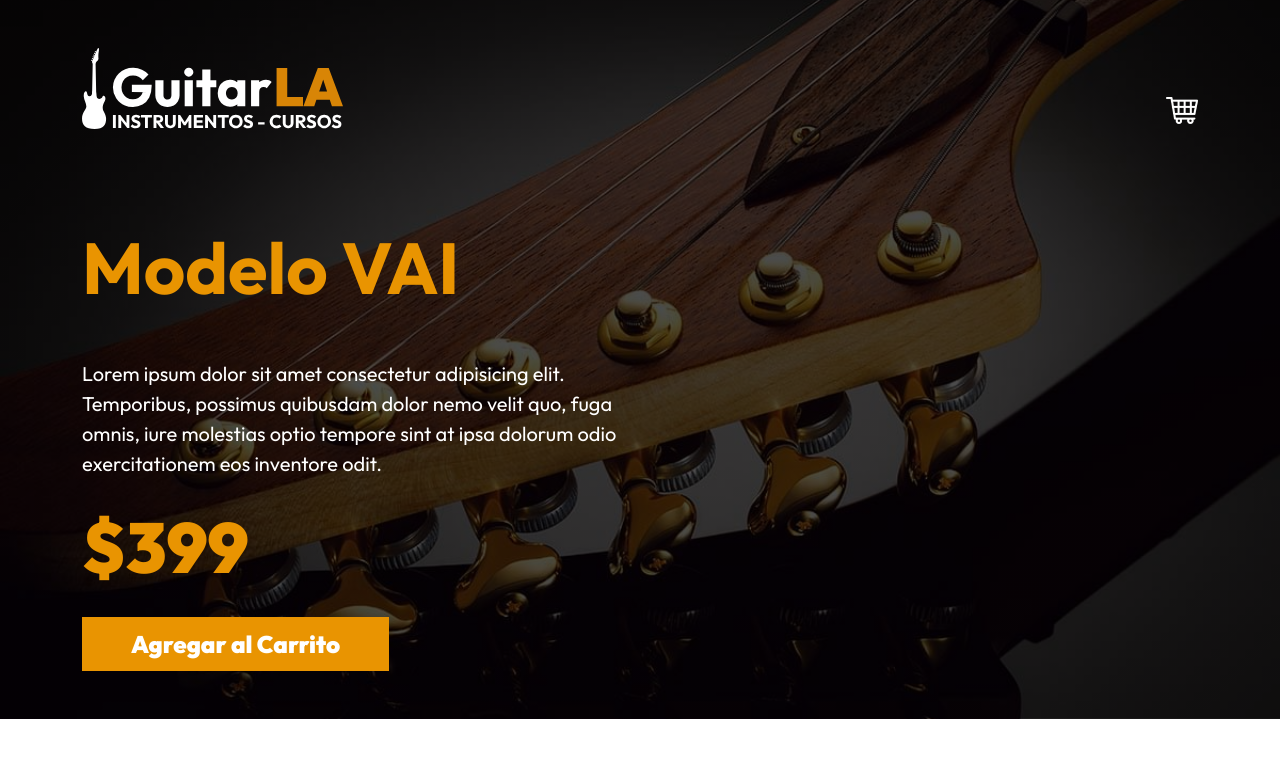
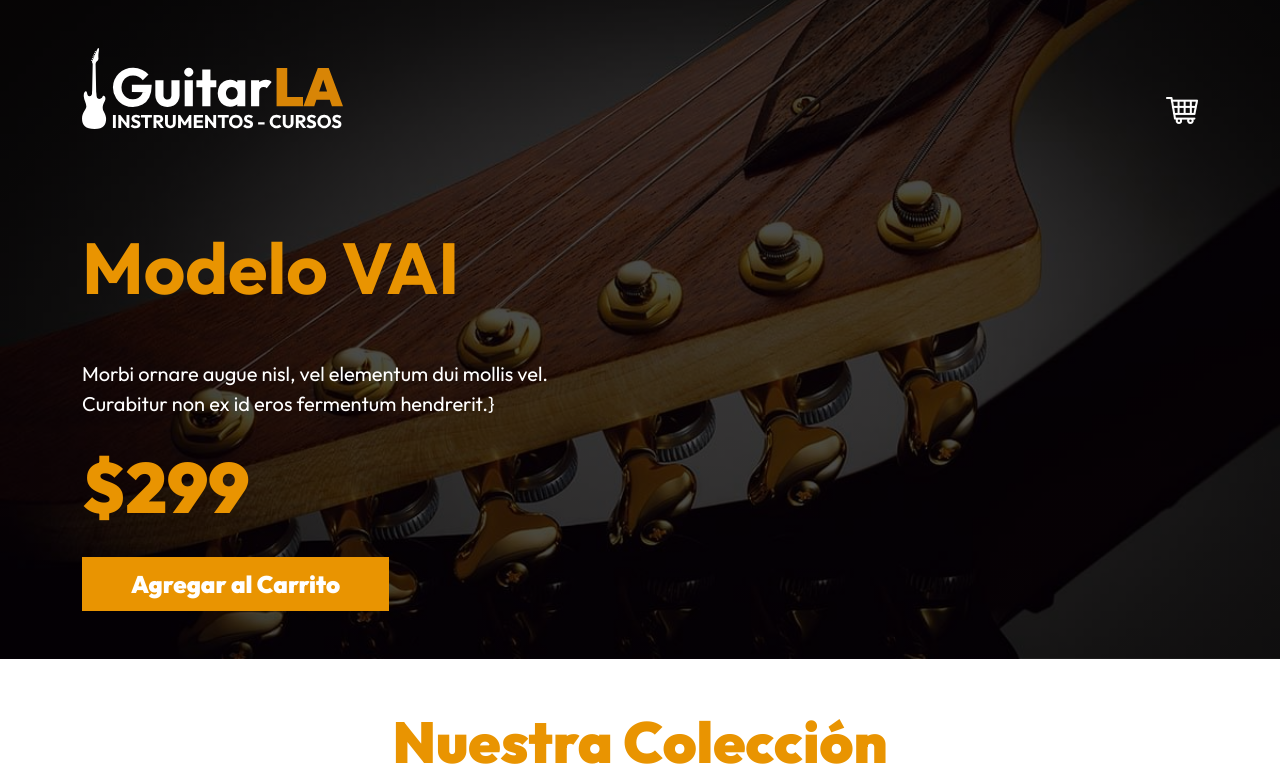
Before and after one commit to CODEATD/guitarla-vue, a Vue app: page / in a window 1280 px wide. Shown: the top 777 px of the page. Built offline with nearby package versions, Linux system fonts and the light colour scheme.

Commit message:
Lección: 62. Mostrando la Información de la guitarra principal

```diff
--- a/src/App.vue
+++ b/src/App.vue
@@ -7,9 +7,11 @@
 
 const guitarras = ref([]);
 const carrito = ref([]);
+const guitarra = ref({});
 
 onMounted(() => {
     guitarras.value = db;
+    guitarra.value = db[3];
 });
 
 const agregarCarrito = (guitarra) => {
@@ -44,15 +46,21 @@
 <template>
     <Header
         :carrito="carrito"
+        :guitarra="guitarra"
         @incrementar-cantidad="incrementarCantidad"
         @decrementar-cantidad="decrementarCantidad"
+        @agregar-carrito="agregarCarrito"
     />
 
     <main class="container-xl mt-5">
         <h2 class="text-center">Nuestra Colección</h2>
 
         <div class="row mt-5">
-            <Guitarra v-for="guitarra in guitarras" :guitarra="guitarra" @agregar-carrito="agregarCarrito" />
+            <Guitarra
+                v-for="guitarra in guitarras"
+                :guitarra="guitarra"
+                @agregar-carrito="agregarCarrito"
+            />
         </div>
     </main>
 
--- a/src/components/Header.vue
+++ b/src/components/Header.vue
@@ -3,10 +3,14 @@
     carrito: {
         type: Array,
         required: true,
+    },
+    guitarra: {
+        type: Object,
+        required: true,
     }
 });
 
-defineEmits(['incrementar-cantidad', 'decrementar-cantidad']);
+defineEmits(['incrementar-cantidad', 'decrementar-cantidad', 'agregar-carrito']);
 
 </script>
 
@@ -90,14 +94,15 @@
 
             <div class="row mt-5">
                 <div class="col-md-6 text-center text-md-start pt-5">
-                    <h1 class="display-2 fw-bold">Modelo VAI</h1>
-                    <p class="mt-5 fs-5 text-white">Lorem ipsum dolor sit amet consectetur adipisicing elit. Temporibus,
-                        possimus
-                        quibusdam dolor nemo velit quo, fuga omnis, iure molestias optio tempore sint at ipsa dolorum
-                        odio
-                        exercitationem eos inventore odit.</p>
-                    <p class="text-primary fs-1 fw-black">$399</p>
-                    <button type="button" class="btn fs-4 bg-primary text-white py-2 px-5">Agregar al Carrito</button>
+                    <h1 class="display-2 fw-bold">Modelo {{ guitarra.nombre }}</h1>
+                    <p class="mt-5 fs-5 text-white">{{ guitarra.descripcion }}}</p>
+                    <p class="text-primary fs-1 fw-black">${{ guitarra.precio }}</p>
+                    <button
+                        type="button"
+                        class="btn fs-4 bg-primary text-white py-2 px-5"
+                        @click="$emit('agregar-carrito', guitarra)"
+                        >Agregar al Carrito
+                    </button>
                 </div>
             </div>
         </div>
```
